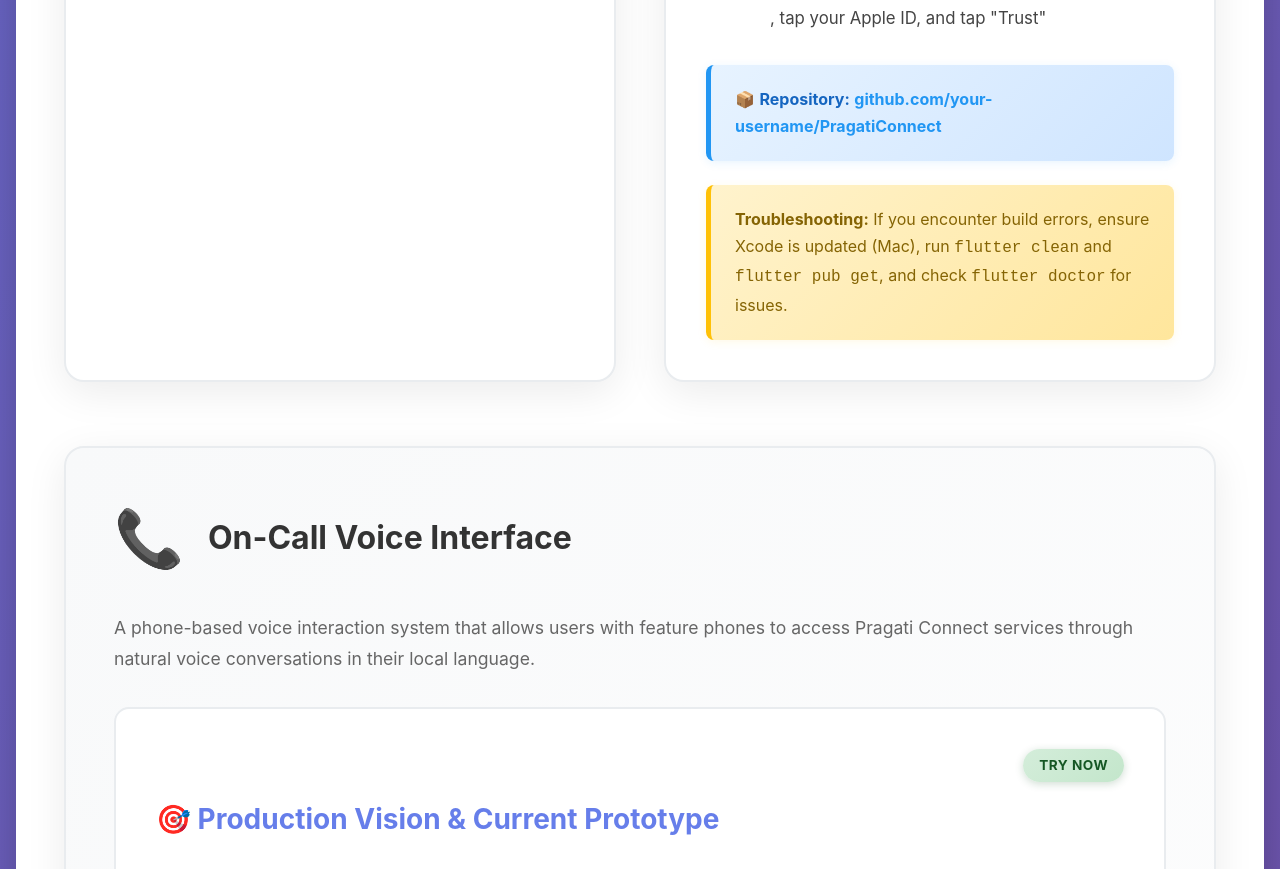
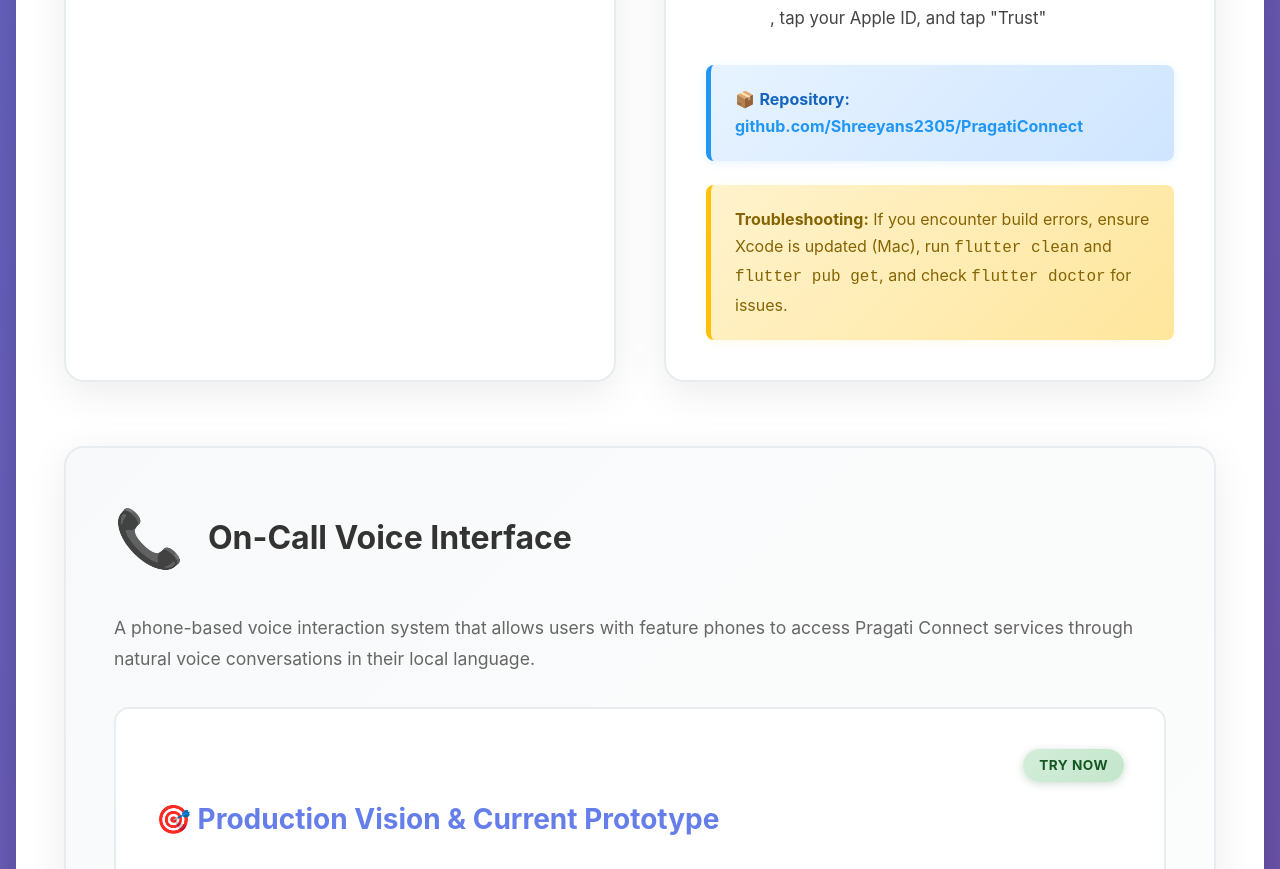
Before and after one commit to Shreeyans2305/PragatiServicesNavigator, a React (Vite) app: page / in a window 1280 px wide. Shown: the part 3074-3943 px from the top of the page. Built offline with nearby package versions, Linux system fonts and the light colour scheme.

Commit message:
Fix broken link

```diff
--- a/src/App.jsx
+++ b/src/App.jsx
@@ -142,7 +142,7 @@
               <div className="repo-link">
                 📦 <strong>Repository:</strong>{' '}
                 <a href="https://github.com/Shreeyans2305/PragatiConnect" target="_blank" rel="noopener noreferrer">
-                  github.com/your-username/PragatiConnect
+                  github.com/Shreeyans2305/PragatiConnect
                 </a>
               </div>
               <div className="note">
```
